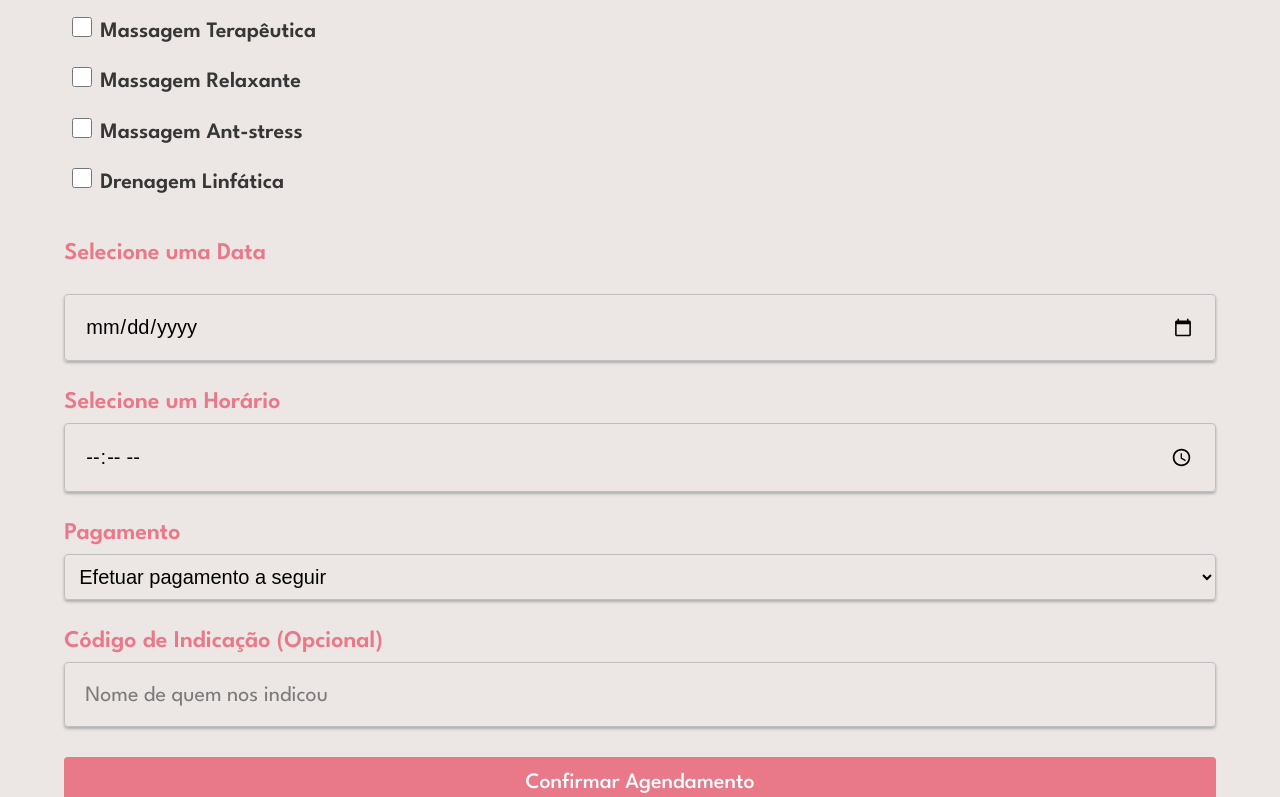
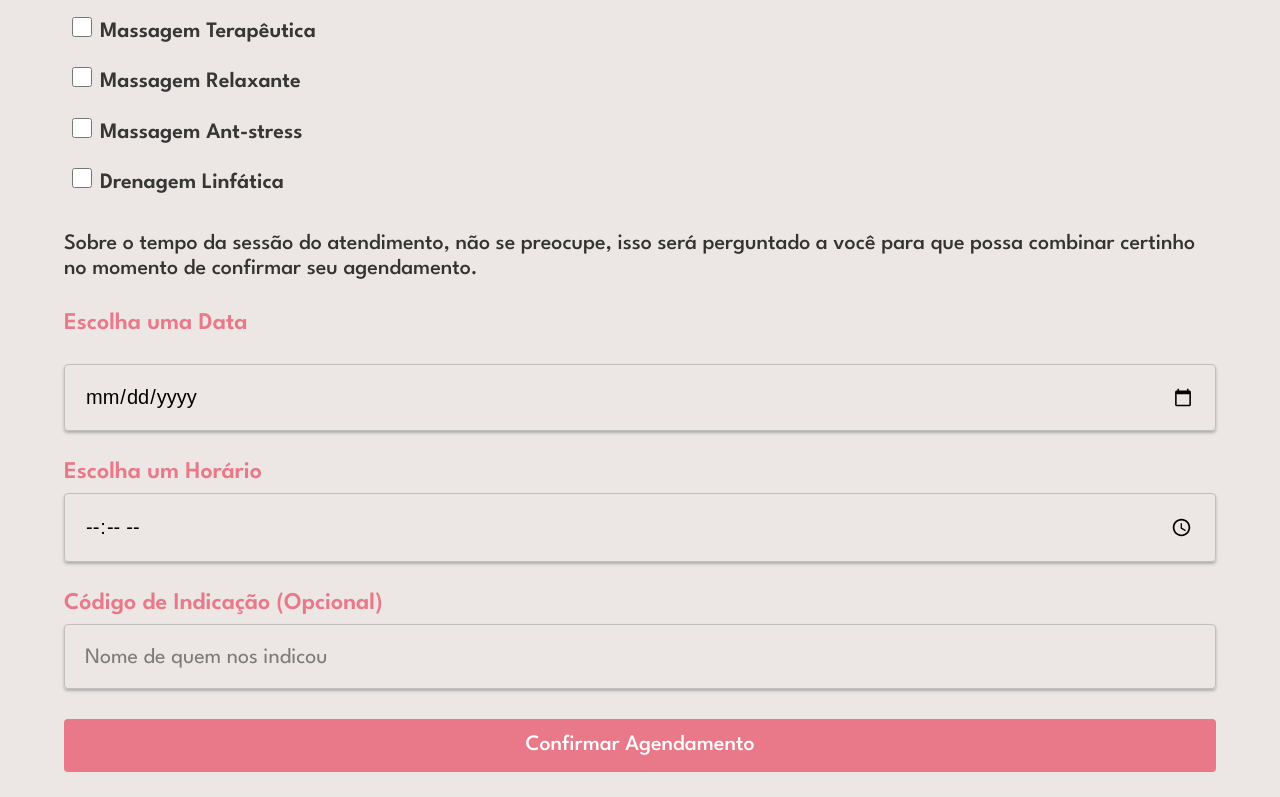
Before and after one commit to thomas-almeida/danyterapiacorporal.com.br, a React (Vite) app in the folder client/: page /agendamento in a window 1280 px wide. Shown: the part 1499-2296 px from the top of the page. Built offline with nearby package versions, Linux system fonts and the light colour scheme.

Commit message:
Removing for now, pre-payments \ Fixing Doubts and Titles

```diff
--- a/client/src/components/navigation/Doubts.jsx
+++ b/client/src/components/navigation/Doubts.jsx
@@ -1,3 +1,4 @@
+/* eslint-disable react/prop-types */
 
 import Accordion from "./Accordion"
 import ButtonIcon from "./ButtonIcon"
@@ -18,12 +19,12 @@ export default function Doubts({ show, onClose }) {
 
                         <Accordion
                             doubtName="Quais os serviços oferecidos?"
-                            doubtAnswer="Os serviços oferecidos são: Serviço A, serviço B e serviço C, você pode ver todos eles navegando no site."
+                            doubtAnswer="Os serviços oferecidos são: Massagem Terapéutica, Massagem Anti-Stress, Massagem Relaxante e Drenagem linfática, você pode ver todos eles navegando na nossa página inicial!."
                         />
 
                         <Accordion
                             doubtName="Como funciona o agendamento?"
-                            doubtAnswer="O pagamento é feito ao chegar no local, antes do seu atendimento marcado."
+                            doubtAnswer="Escolha quais tratamentos tem interesse no momento do agendamento, após isso, entraremos em contato para confirmar seu agendamento pelo telefone fornecido."
                         />
 
                         <Accordion
@@ -33,7 +34,7 @@ export default function Doubts({ show, onClose }) {
 
                         <Accordion
                             doubtName="Quanto tempo duram as sessões?"
-                            doubtAnswer="As sessões duram cerca de 1 hora cada."
+                            doubtAnswer="Temos sessões que variam de 30 minutos á 1 hora."
                         />
 
                     </div>
--- a/client/src/components/options/ServiceOptions.jsx
+++ b/client/src/components/options/ServiceOptions.jsx
@@ -2,7 +2,7 @@
 
 import services from "./services"
 
-export default function ServiceOptions({selectedServices, onServiceChange}) {
+export default function ServiceOptions({ selectedServices, onServiceChange }) {
 
   return (
     <div className="service-options-container">
@@ -15,7 +15,9 @@ export default function ServiceOptions({selectedServices, onServiceChange}) {
               checked={selectedServices.includes(service.name)}
               onChange={onServiceChange}
             />
-            {service.name}
+            {
+              `${service.name}`
+            }
           </label>
         ))
       }
--- a/client/src/components/pages/Scheduling.jsx
+++ b/client/src/components/pages/Scheduling.jsx
@@ -21,7 +21,6 @@ export default function Scheduling() {
     })
 
     const [isInfoModalOpened, setInfoModalOpen] = useState(false)
-    const [isVisibleButton, setButtonVisible] = useState(true)
     const [isLoading, setloading] = useState(false)
 
 
@@ -39,7 +38,6 @@ export default function Scheduling() {
 
         const endpoints = {
             sendSchedule: "https://nino-scheduler-api.onrender.com/send-schedule",
-            createPaymentLink: "https://nino-scheduler-api.onrender.com/create-payment-link"
         }
 
         event.preventDefault()
@@ -56,7 +54,6 @@ export default function Scheduling() {
             📅 Data: ${formatedDate},
             ⏱ Horário: ${formData.horario},
             💆🏻‍♀️ Serviços: ${formData.servicos.join(", ")},
-            💸 Pagamento:${formData.pagamento}
             🎟 Código: ${formData.indicacao || "Nenhum"}.`
         }
 
@@ -84,31 +81,6 @@ export default function Scheduling() {
                 productsStripe.products.push({ id: service.stripeId })
             }
         })
-
-
-        if (formData.pagamento === "Pago no agendamento") {
-
-            setButtonVisible(false)
-
-            try {
-                const response = await axios.post(endpoints.createPaymentLink, productsStripe, {
-                    headers: {
-                        'Content-Type': 'application/json',
-                    },
-                })
-
-                const paymentLink = response.data?.link
-
-                setTimeout(() => {
-                    window.location.href = paymentLink
-                }, 4000)
-
-            } catch (error) {
-                console.error('Erro: ', error)
-            }
-        }
-
-
     }
 
     const handleInputChange = (event) => {
@@ -126,14 +98,6 @@ export default function Scheduling() {
             servicos: checked
                 ? [...prevData.servicos, value]
                 : prevData.servicos.filter((service) => service !== value)
-        }))
-    }
-
-    const handleSelectChange = (event) => {
-        const { name, value } = event.target
-        setFormData((prevData) => ({
-            ...prevData,
-            [name]: value
         }))
     }
 
@@ -161,32 +125,24 @@ export default function Scheduling() {
                             <label htmlFor="whatsapp" id="whatsapp-label">Whatsapp</label>
                             <input type="tel" name="whatsapp" id="whatsapp" onChange={handleInputChange} placeholder="Para mantermos contato" required />
 
-                            <h4>Selecione o Serviço</h4>
+                            <h4>Escolha o Atendimento</h4>
                             <p>
-                                Escolha os serviços que deseja e pague no estabelecimento, caso esteja procurando sobre pacotes entre em contato <a className="link" href="/#pacotes">por aqui.</a>
+                                Escolha os serviços que deseja e pague no estabelecimento, caso esteja procurando sobre pacotes entre em contato <a className="link" href="https://wa.link/ligqqv" target="blank">por aqui.</a>
                             </p>
+
                             <ServicesOptions
                                 selectedServices={formData.servicos}
                                 onServiceChange={handleServiceChange}
                             />
 
-                            <label htmlFor="data">Selecione uma Data</label>
+                            <p>Sobre o tempo da sessão do atendimento, não se preocupe, isso será perguntado a você para que possa combinar certinho no momento de confirmar seu agendamento.</p>
+
+                            <label htmlFor="data">Escolha uma Data</label>
                             <p className="tip"></p>
                             <input type="date" name="data" id="data" onChange={handleInputChange} required />
 
-                            <label htmlFor="horario">Selecione um Horário</label>
+                            <label htmlFor="horario">Escolha um Horário</label>
                             <input type="time" name="horario" id="horario" onChange={handleInputChange} required />
-
-                            <label htmlFor="horario">Pagamento</label>
-                            <select
-                                title="pagamento"
-                                name="pagamento"
-                                id="pagamento"
-                                onChange={handleSelectChange}
-                            >
-                                <option value="Pago no agendamento">Efetuar pagamento a seguir</option>
-                                <option value="Pago no estabelecimento">Efetuar pagamento no estabelecimento</option>
-                            </select>
 
                             <label htmlFor="indicacao">Código de Indicação (Opcional)</label>
                             <input type="text" name="indicacao" id="indicacao" onChange={handleInputChange} placeholder="Nome de quem nos indicou" />
@@ -205,7 +161,7 @@ export default function Scheduling() {
                                 <InfoModal
                                     info={modalInfos.succesInfo}
                                     message={modalInfos.succesInfoMessage}
-                                    visibleButton={isVisibleButton}
+                                    visibleButton={true}
                                 />
                             )
                         }
```
